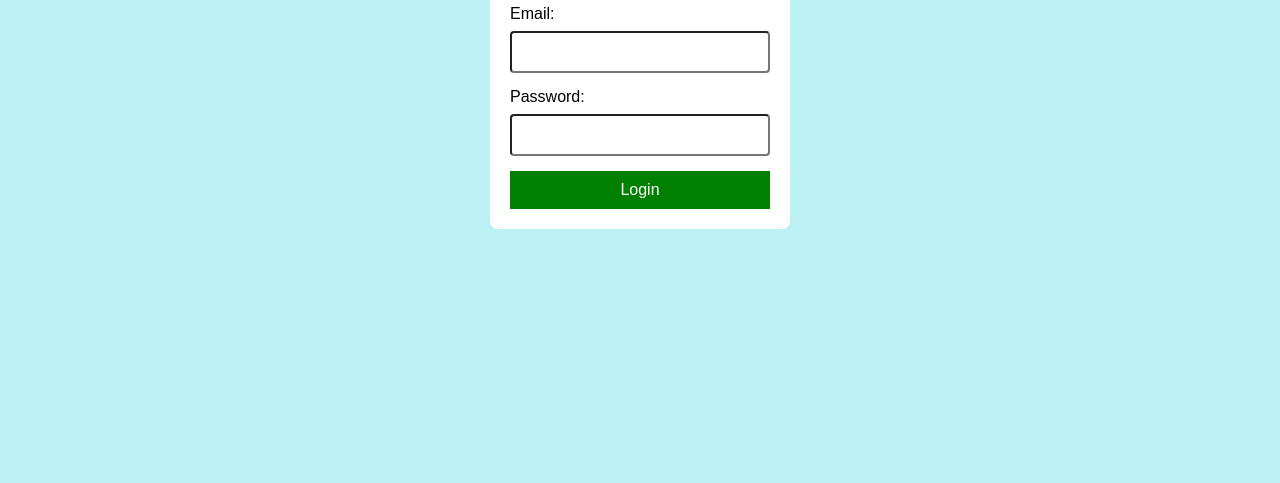
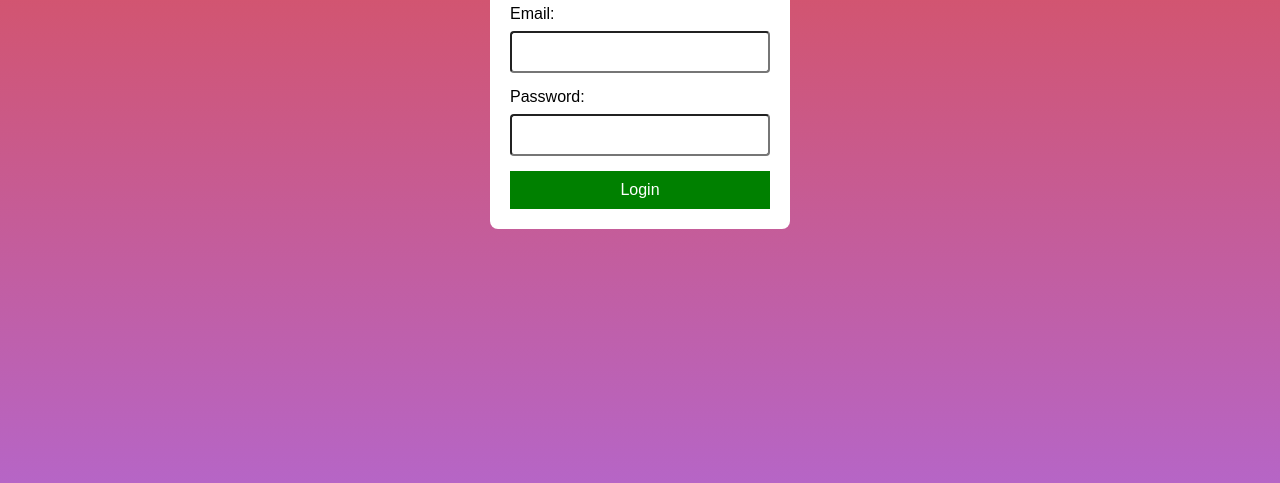
Before and after one commit to prayagpatell/BookClubManagement, a website: page public/index.html in a window 1280 px wide. Shown: the part 317-800 px from the top of the page. Drawn offline with Linux system fonts and the light colour scheme.

Commit message:
created a consistent background theme

```diff
--- a/public/styles.css
+++ b/public/styles.css
@@ -6,7 +6,7 @@
 
 body {
     font-family: Arial, sans-serif;
-    background-color: #bbf1f4;
+    background-image: linear-gradient(to bottom, #e44a39, #b665c6);
     display: flex;
     justify-content: center;
     align-items: center;
```
